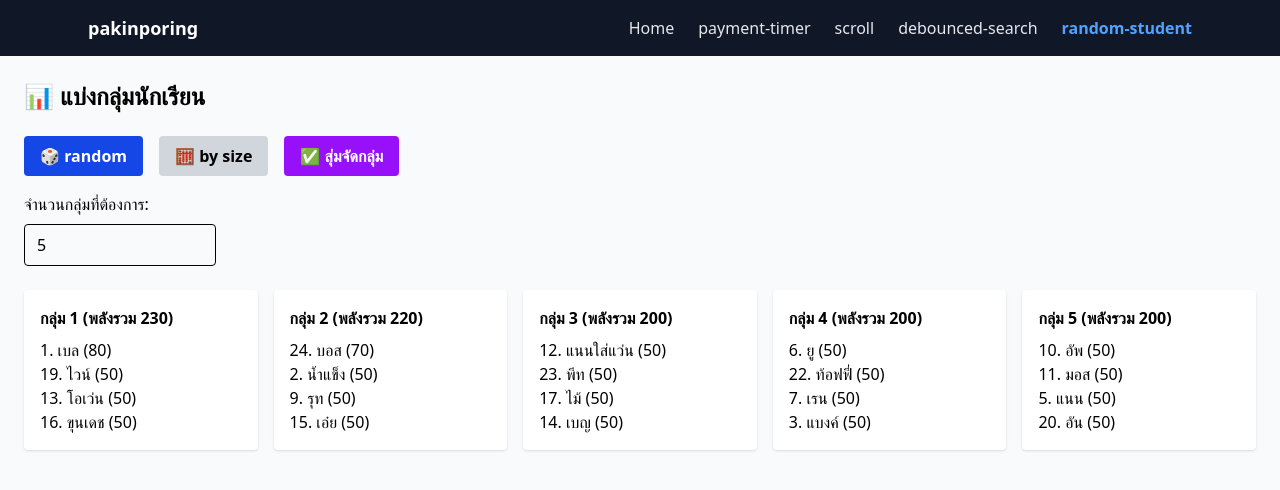
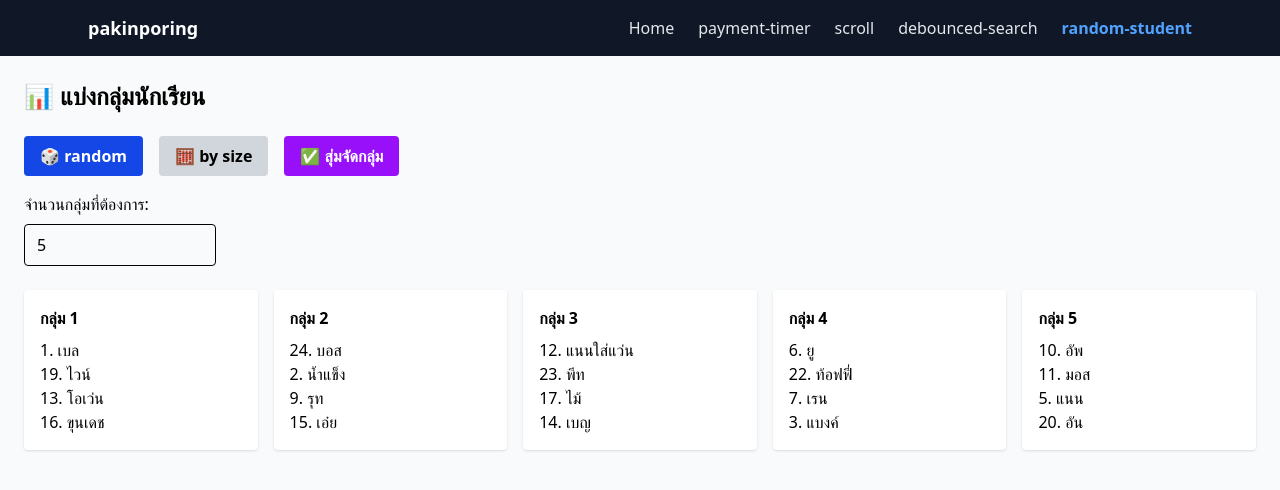
Before and after one commit to pakinporing/my-next, a Next.js app: page /test/random-student in a window 1280 px wide. Both pictures are taken after a click on the button "✅ สุ่มจัดกลุ่ม". Shown: the top 490 px of the page. Built offline with nearby package versions, Linux system fonts and the light colour scheme.

Commit message:
add fill stauts

```diff
--- a/app/layout.tsx
+++ b/app/layout.tsx
@@ -8,8 +8,10 @@ export default function RootLayout({
 }>) {
   return (
     <html lang="en">
-      <Header />
-      <body className={`antialiased`}>{children}</body>
+      <body className={`antialiased`}>
+        <Header />
+        {children}
+      </body>
     </html>
   );
 }
--- a/app/test/random-student/page.tsx
+++ b/app/test/random-student/page.tsx
@@ -45,6 +45,7 @@ export default function RandomStudent() {
   const [mode, setMode] = useState<'random' | 'size'>('random');
   const [groupCount, setGroupCount] = useState<number>(5);
   const [groupSize, setGroupSize] = useState<number>(3);
+  const [isStatus, setIsStatus] = useState<boolean>(false);
 
   // เลือกนักเรียนจาก id
   const getStudentsFromIds = (numbers: number[]): Student[] =>
@@ -133,7 +134,7 @@ export default function RandomStudent() {
   };
 
   return (
-    <div className="p-6 font-sans min-h-screen bg-gray-50">
+    <div className="p-6 font-sans min-h-screen bg-gray-50 text-black">
       <h2 className="text-2xl font-bold mb-6">📊 แบ่งกลุ่มนักเรียน</h2>
 
       <div className="flex flex-wrap gap-4 mb-4">
@@ -193,21 +194,26 @@ export default function RandomStudent() {
       </div>
 
       <div className="grid grid-cols-1 md:grid-cols-3 lg:grid-cols-5 gap-4">
-        {groups.map((group, idx) => (
+        {groups.map((group, idx) => {
+          return (
             <div key={idx} className="bg-white p-4 rounded shadow">
+              <h4 className="font-bold mb-2">กลุ่ม {idx + 1}</h4>
+              {isStatus ? (
                 <h4 className="font-bold mb-2">
-              กลุ่ม {idx + 1} (พลังรวม{' '}
-              {group.reduce((sum, s) => sum + s.power, 0)})
+                  พลังรวม {group.reduce((sum, s) => sum + s.power, 0)}
                 </h4>
+              ) : null}
+
               <ul>
                 {group.map((s) => (
                   <li key={s.id}>
-                  {s.id}. {s.name} ({s.power})
+                    {s.id}. {s.name} {isStatus ? `(${s.power}) ` : null}
                   </li>
                 ))}
               </ul>
             </div>
-        ))}
+          );
+        })}
       </div>
     </div>
   );
```
Lines whose indentation alone changed are shown as unchanged.
